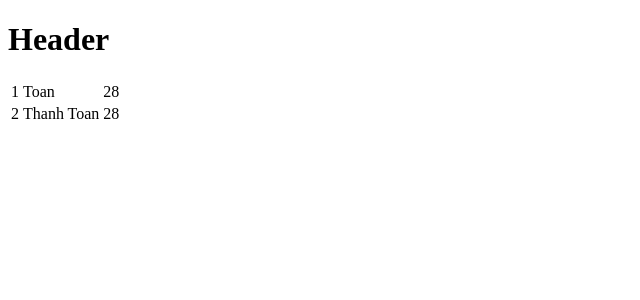
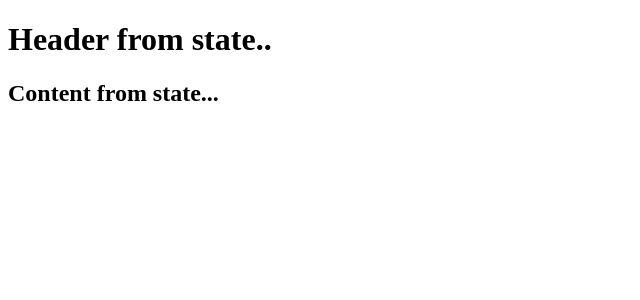
Before and after one commit to toanlehcm/demo_reactjs, a React (Create React App) app: page / in a window 1280 px wide. Shown: the top 300 px of the page, without its empty margins (0-640 px from the left). Built offline with nearby package versions, Linux system fonts and the light colour scheme.

Commit message:
study State

```diff
--- a/src/App.js
+++ b/src/App.js
@@ -1,60 +1,24 @@
 import React from 'react';
-import { Component } from 'react';
+// import { Component } from 'react';
 
-class App extends Component {
-   constructor() {
-      super();
+class App extends React.Component {
+   constructor(props) {
+      super(props);
+
       this.state = {
-         data:
-         [
-            {
-               "id": 1,
-               "name": "Toan",
-               "age": "28"
-            },
-            {
-               "id": 2,
-               "name": "Thanh Toan",
-               "age": "28"
-            }
-         ]
+         header: "Header from state..",
+         content: "Content from state..."
       }
    }
 
    render() {
       return (
          <div>
-            <Header />
-            <table>
-               <tbody>
-                  {this.state.data.map((person, i) => <TableRow key = {i} data = {person} />)}
-               </tbody>
-            </table>
+            <h1>{this.state.header}</h1>
+            <h2>{this.state.content}</h2>
          </div>
       );
    }
 }
 
-class Header extends Component {
-   render() {
-      return (
-         <div>
-            <h1>Header</h1>
-         </div>
-      );
-   }
-}
-
-class TableRow extends Component {
-   render() {
-      return (
-         <tr>
-            <td>{this.props.data.id}</td>
-            <td>{this.props.data.name}</td>
-            <td>{this.props.data.age}</td>
-         </tr>
-      );
-   }
-}
-
 export default App;
```
Also changed, not shown: 1 other file (tests, documents, lock files or other folders).
